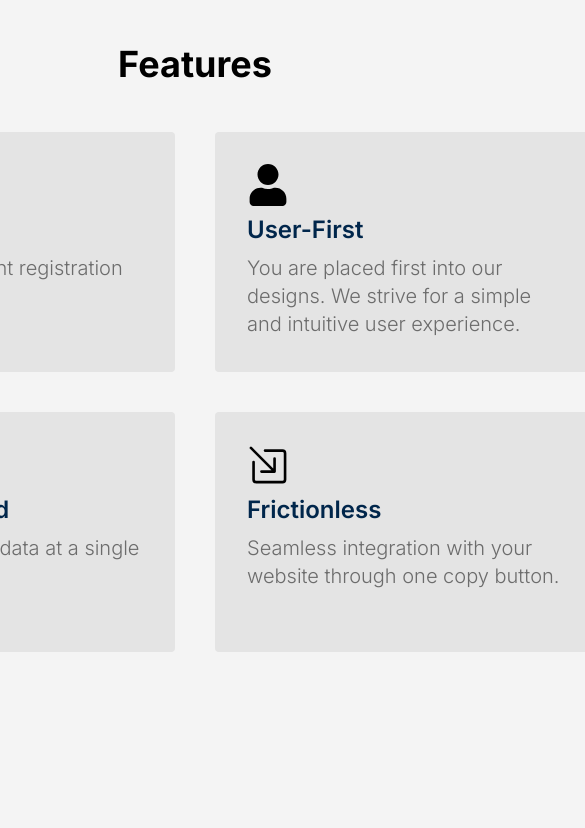
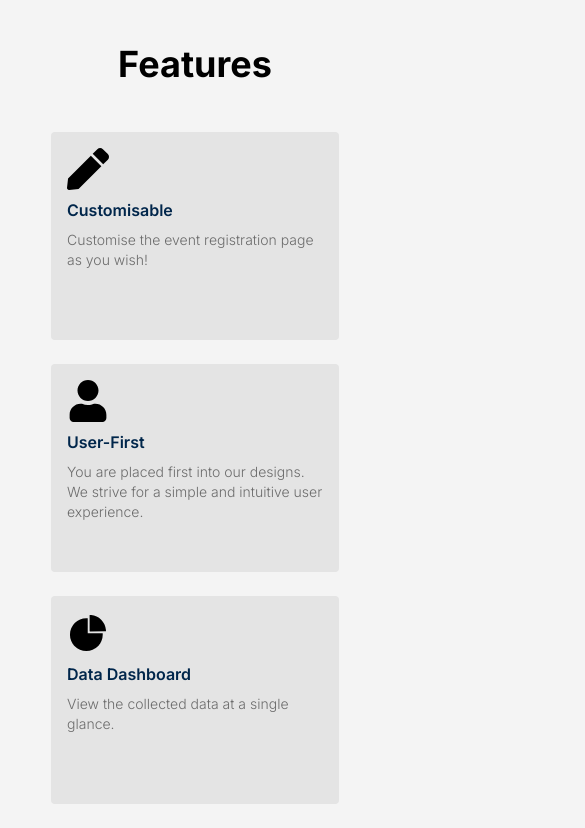
Before and after one commit to wr1159/advent, a Next.js app: page / in a window 390 px wide. Shown: the part 880-1708 px from the top of the page, 585 px wide, since content can reach past the window. Before the commit the page ends 1580 px from the top, so only its background shows below. Built offline with nearby package versions, Linux system fonts and the light colour scheme.

Commit message:
Add mobile layout for Features section

```diff
--- a/components/Card.tsx
+++ b/components/Card.tsx
@@ -8,10 +8,12 @@ export interface CardProps {
 
 const Card: React.FC<CardProps> = ({ title, body, icon }) => {
   return (
-    <div className="flex h-60 w-96 flex-col rounded bg-secondary p-8">
+    <div className="mx-auto flex h-52 w-72 flex-col rounded bg-secondary p-4 md:h-60 md:w-96 md:p-8">
       {icon && <div className="mb-2">{icon}</div>}
-      <h3 className="mb-2 text-2xl font-semibold text-accent">{title}</h3>
-      <p className="text-xl font-light text-primary">{body}</p>
+      <h3 className="mb-2 text-base font-semibold text-accent md:text-2xl">
+        {title}
+      </h3>
+      <p className="text-sm font-light text-primary md:text-xl">{body}</p>
     </div>
   );
 };
--- a/components/Features.tsx
+++ b/components/Features.tsx
@@ -10,8 +10,7 @@ const FeaturesComponent: React.FC = () => {
       <h1 className="text-center text-4xl font-bold text-black lg:text-7xl">
         Features
       </h1>
-      <div className="my-12 flex flex-col items-center justify-center space-y-10">
-        <div className="flex flex-row space-x-10">
+      <div className="my-12 grid grid-cols-1 justify-center gap-6 md:grid-cols-2">
         <Card
           title="Customisable"
           body="Customise the event registration page as you wish!"
@@ -22,8 +21,6 @@ const FeaturesComponent: React.FC = () => {
           body="You are placed first into our designs. We strive for a simple and intuitive user experience."
           icon={<FaUser size={42} />}
         />
-        </div>
-        <div className="flex flex-row space-x-10">
         <Card
           title="Data Dashboard"
           body="View the collected data at a single glance."
@@ -36,7 +33,6 @@ const FeaturesComponent: React.FC = () => {
         />
       </div>
     </div>
-    </div>
   );
 };
 
```
Lines whose indentation alone changed are shown as unchanged.
